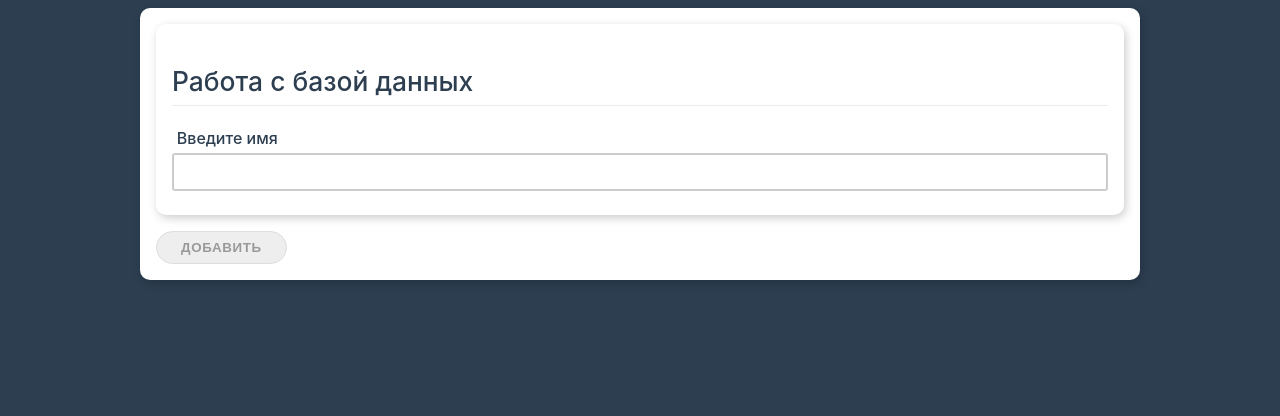
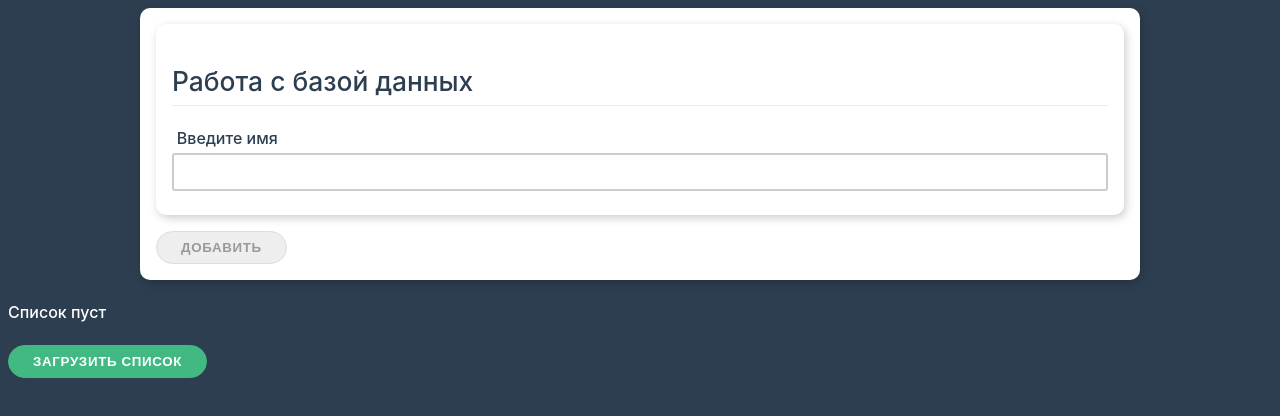
Before and after one commit to Bakirovildar/vue, a Vue app in the folder http_vue/: page / in a window 1280 px wide. Shown: the top 416 px of the page. Built offline with nearby package versions, Linux system fonts and the light colour scheme.

Commit message:
HTTP, GET запрос и их отрисовка

```diff
--- a/http_vue/package.json
+++ b/http_vue/package.json
@@ -8,6 +8,7 @@
     "lint": "vue-cli-service lint"
   },
   "dependencies": {
+    "axios": "^0.26.1",
     "core-js": "^3.8.3",
     "vue": "^3.2.13",
     "vue-axios": "^3.4.1"
--- a/http_vue/src/App.vue
+++ b/http_vue/src/App.vue
@@ -12,14 +12,26 @@
     <button class="btn primary" :disabled="name.length === 0">Добавить</button>
     </form>
   </div>
+
+  <app-people
+     :people="people"
+     @action="loadPeople"
+  ></app-people>
 </template>
 
 <script>
+import AppPeople from './components/AppPeopleList.vue'
+import axios from 'axios'
+
 export default {
   data() {
     return {
-      name: ''
+      name: '',
+      people: []
     }
+  },
+  components: {
+      AppPeople
   },
   methods: {
     async createPerson() {
@@ -34,7 +46,19 @@ export default {
       })
       const fireBaseData = await response.json()
       console.log(fireBaseData)
-    }
+      this.name = ''
+    },
+
+     async loadPeople() {
+        const {data} = await axios.get('https://data-base-a1f04-default-rtdb.firebaseio.com/people.json')
+        this.people = Object.keys(data).map(key => {
+            return {
+                id: key,
+                firstName: data[key].firstName
+            }
+        })
+     }
+
   }
 }
 </script>
--- /dev/null
+++ b/http_vue/src/components/AppPeopleList.vue
@@ -0,0 +1,25 @@
+<template>
+<div v-if="people.length !==0">
+        <div v-for="item in people" :key="item">{{ item.firstName }}</div>
+</div>
+
+<div v-else class="center">
+    <h4>Список пуст</h4>
+    <button class="btn primary" @click="$emit('action')">Загрузить список</button>
+</div>
+
+</template>
+
+<script>
+export default {
+   props: ['people'],
+   emits: ['action']
+}
+</script>
+
+<style scoped>
+    *{
+        color: white;
+        list-style: none;
+    }
+</style>
```
Also changed, not shown: http_vue/src/components/HelloWorld.vue (deleted, +0 -35 lines), 1 other file (tests, documents, lock files or other folders).
